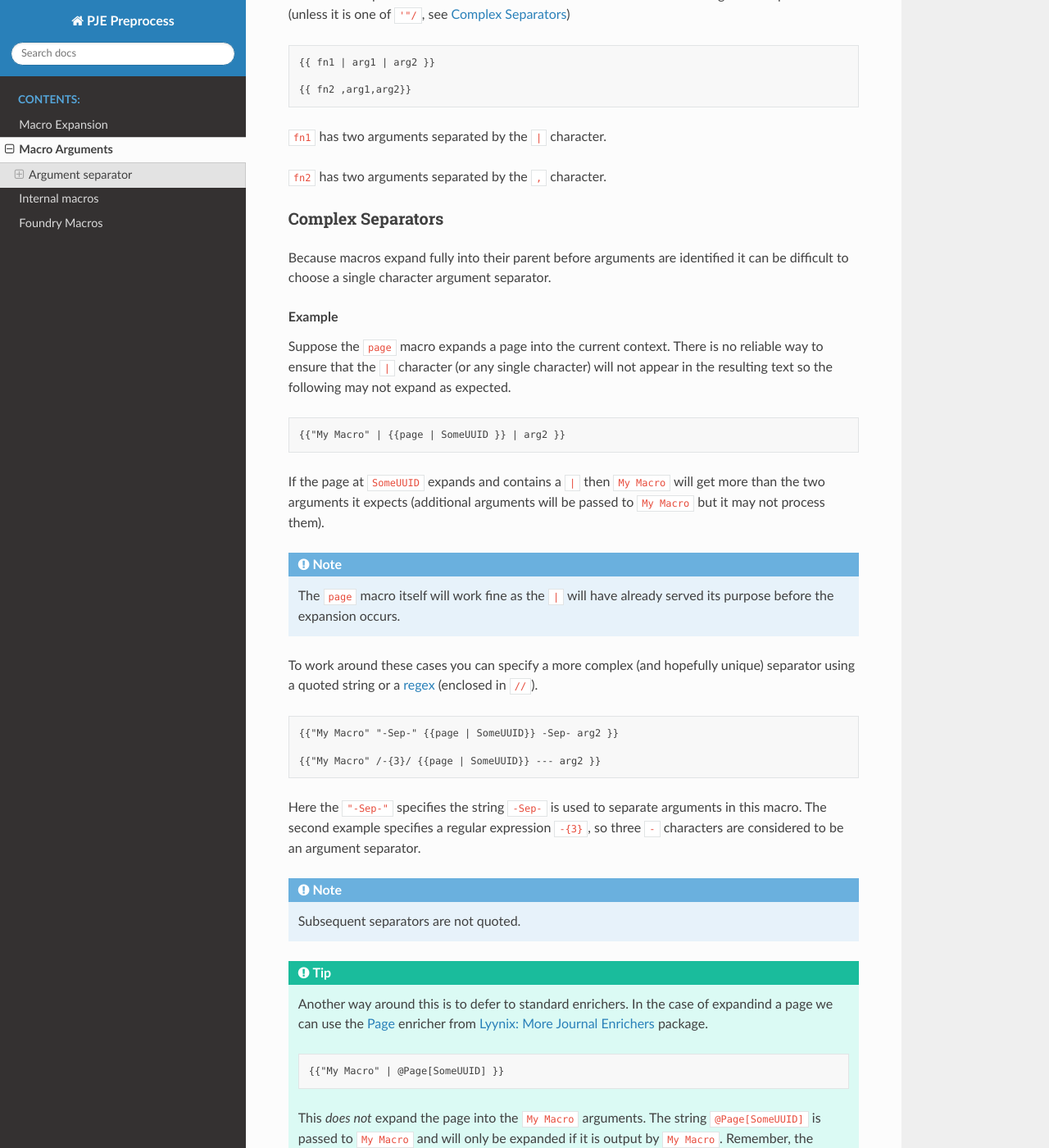
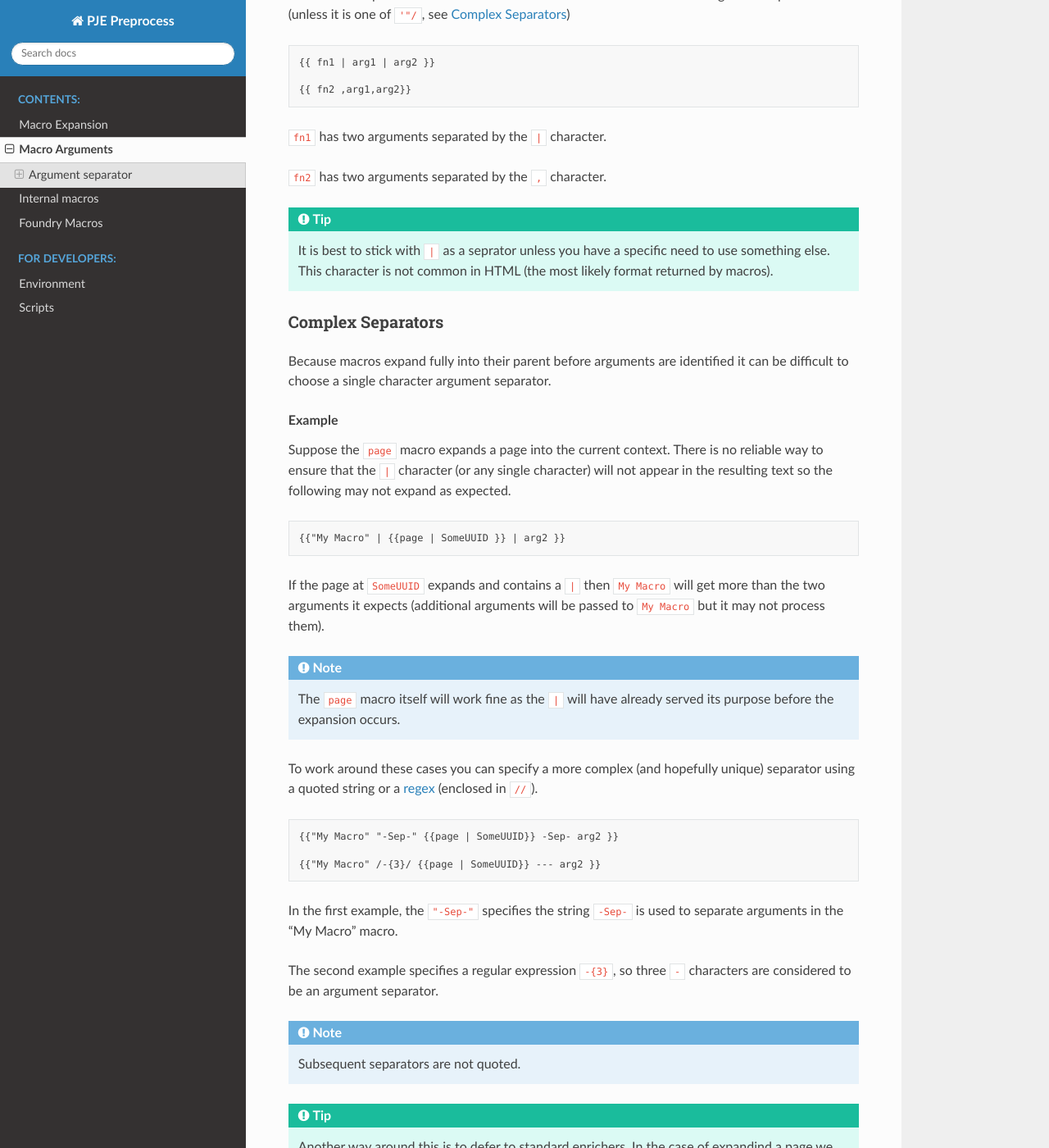
Before and after one commit to ulenarofmondarth/power-journal-preprocess, a Sphinx documentation site: the page built from docs/macro_arguments.rst, in a window 1280 px wide and 1400 px high, scrolled down 234 px. Shown: the whole window at 82% size. Built offline with Sphinx 7.4.7 and the Read the Docs theme 3.1.0, drawn with Linux system fonts in a browser that asks for light colours.

Commit message:
docs(docs): minor edits and developer section added

```diff
--- /dev/null
+++ b/docs/developers/environment.rst
@@ -0,0 +1,6 @@
+Environment
+===========
+
+``pnpm devserve:docs`` will start a server that builds and serves the documentation for this project in a local docker container. You can configure the port that this server uses in ``scripts/config/defaults.json``.
+
+``pnpm serve:vtt`` will start a Foundry VTT server. This can be used to support the ``vite dev`` server.
--- /dev/null
+++ b/docs/developers/scripts.rst
@@ -0,0 +1,6 @@
+Scripts
+=======
+
+To maintain consistency most scripts in ``package.json`` are implemented as Javascript scripts under the ``scripts`` directory. These scripts load configuration from the ``scripts/config`` directory and the user's data directory (under ``zx``).
+
+Each script is a ``zx`` script (``zx`` is installed as a devDependency).
--- a/docs/fvtt_macros.rst
+++ b/docs/fvtt_macros.rst
@@ -85,3 +85,5 @@
    :caption: Output
 
    My name is Tess
+
+.. caution:: There is currently a limitation when using Compendium macros (see `Issue #1 <https://github.com/ulenarofmondarth/power-journal-preprocess/issues/1>`_).
--- a/docs/internal/var.rst
+++ b/docs/internal/var.rst
@@ -8,7 +8,7 @@
 
    {{ var | a }}
 
-Expands to the value assigned to ``a`` or (if ``a`` mas not been set an empty string).
+Expands to the value assigned to ``a`` or (if ``a`` has not been set, an empty string).
 
 
 .. code-block::
--- a/docs/macro_arguments.rst
+++ b/docs/macro_arguments.rst
@@ -16,6 +16,8 @@
 ``fn1`` has two arguments separated by the ``|`` character.
 
 ``fn2`` has two arguments separated by the ``,`` character.
+
+.. tip:: It is best to stick with ``|`` as a seprator unless you have a specific need to use something else. This character is not common in HTML (the most likely format returned by macros).
 
 .. _Complex separators:
 Complex Separators
@@ -43,7 +45,9 @@
 
    {{"My Macro" /-{3}/ {{page | SomeUUID}} --- arg2 }}
 
-Here the ``"-Sep-"`` specifies the string ``-Sep-`` is used to separate arguments in this macro. The second example specifies a regular expression ``-{3}``, so three ``-`` characters are considered to be an argument separator.
+In the first example, the ``"-Sep-"`` specifies the string ``-Sep-`` is used to separate arguments in the "My Macro" macro.
+
+The second example specifies a regular expression ``-{3}``, so three ``-`` characters are considered to be an argument separator.
 
 .. note:: Subsequent separators are not quoted.
 
--- a/docs/macro_expansion.rst
+++ b/docs/macro_expansion.rst
@@ -60,7 +60,7 @@
 Macro Names
 ~~~~~~~~~~~
 
-It if common for Foundry macro names to contain spaces. To allow for this you can include the macro name in quotes (single of double).
+It if common for Foundry macro names to contain spaces. To allow for this you can include the macro name in quotes (single or double).
 
 .. code-block:: txt
 
```
Also changed, not shown: docs/index.rst (+8 -1 lines).
